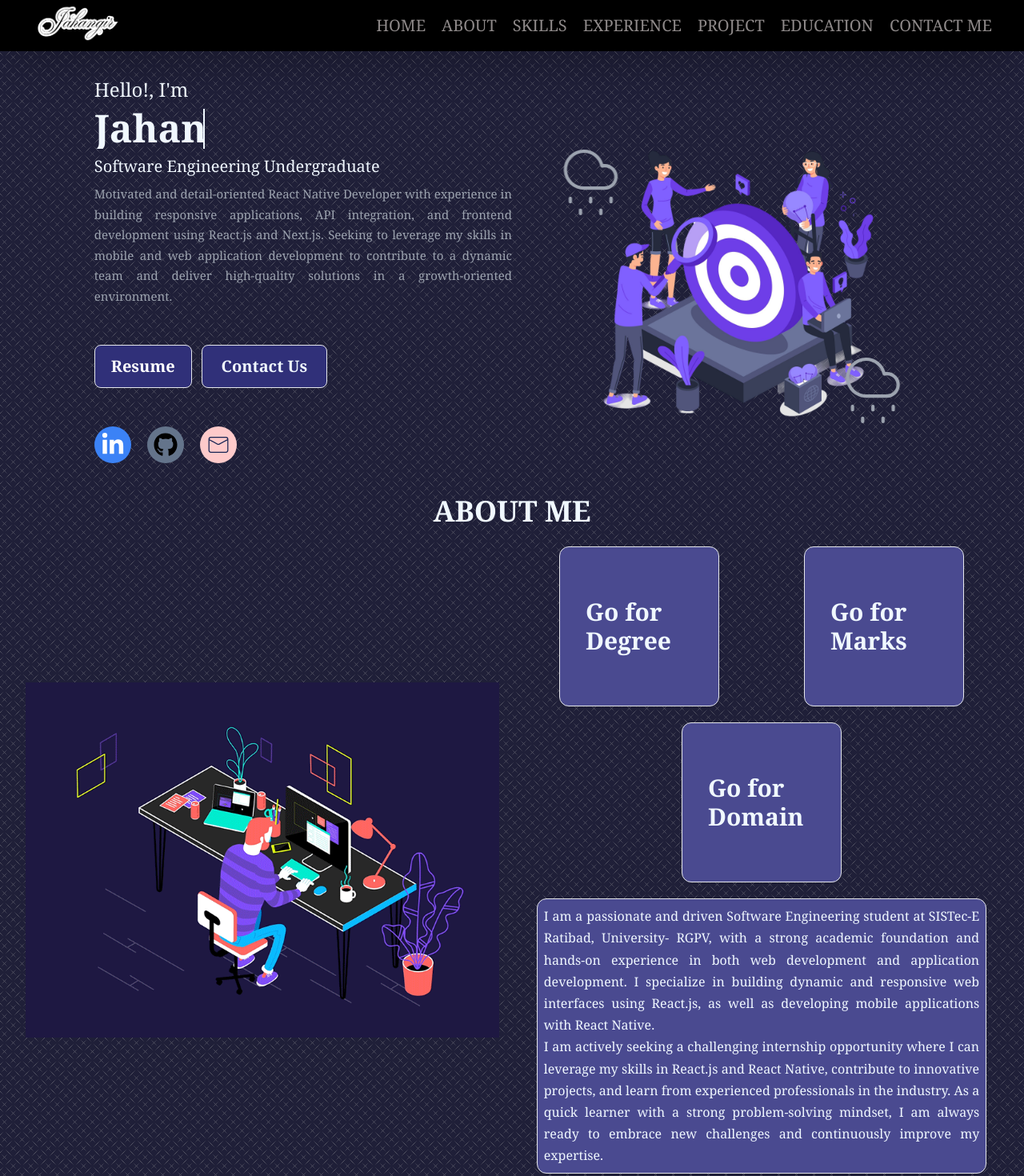
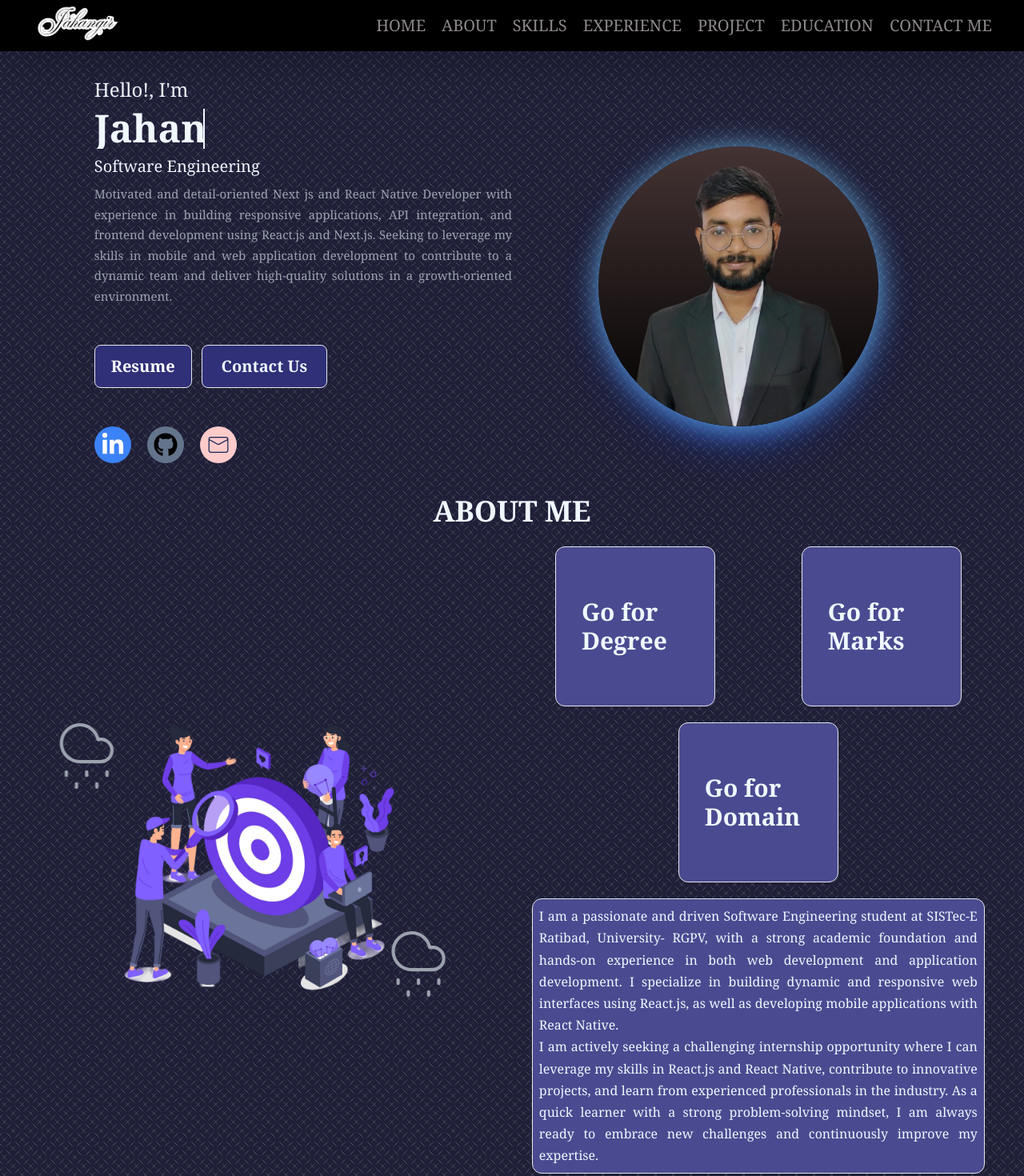
Before and after one commit to ErJahangir/portfolio, a Next.js app: page / in a window 1280 px wide. Shown: the top 1470 px of the page at 80% size. Built offline with nearby package versions, Linux system fonts and the light colour scheme.

Commit message:
changes on home component

```diff
--- a/src/app/Component/About.jsx
+++ b/src/app/Component/About.jsx
@@ -1,5 +1,6 @@
 import Image from "next/image";
 import React from "react";
+import { CiCloudDrizzle } from "react-icons/ci";
 import { FaGraduationCap } from "react-icons/fa";
 import { GiAchievement } from "react-icons/gi";
 import { TbWorld } from "react-icons/tb";
@@ -9,7 +10,7 @@ const About = () => {
       {/* <h2 className="capitalize text-3xl">Get to know</h2> */}
       <h2 className="text-4xl mb-6 uppercase font-bold">About me</h2>
       <div className="flex flex-col-reverse md:flex-row  mx-auto items-center gap-5 md:gap-8">
-        <div className="w-[90%] mx-auto flex md:w-[49%]">
+        {/* <div className="w-[90%] mx-auto flex md:w-[49%]">
           <Image
             width={600}
             height={600}
@@ -18,6 +19,24 @@ const About = () => {
             alt="second gif"
             unoptimized
           />
+        </div> */}
+
+        <div className="md:w-[48%] relative flex items-center justify-center">
+          <div className="absolute top-0 left-0 cloud1-div">
+            <CiCloudDrizzle className="cloud1 text-gray-400" />
+          </div>
+
+          <Image
+            src="/first1.png"
+            height={400}
+            width={400}
+            alt="Profile Image"
+            className="object-contain"
+          />
+
+          <div className="absolute bottom-0 right-0 cloud2-div">
+            <CiCloudDrizzle className="cloud2 text-gray-400" />
+          </div>
         </div>
         <div className="flex flex-col mx-auto w-[95%] lg:w-[49%] gap-5 ">
           <div className="flex flex-wrap gap-5 mx-auto">
--- a/src/app/Component/Data.jsx
+++ b/src/app/Component/Data.jsx
@@ -1,12 +1,12 @@
 const HomeData = {
   name: "Jahangir Alam",
   About:
-    " Motivated and detail-oriented React Native Developer with experience in building responsive applications, API integration, and frontend development using React.js and Next.js. Seeking to leverage my skills in mobile and web application development to contribute to a dynamic team and deliver high-quality solutions in a growth-oriented environment.",
-  position: "Software Engineering Undergraduate",
+    " Motivated and detail-oriented Next js and React Native Developer with experience in building responsive applications, API integration, and frontend development using React.js and Next.js. Seeking to leverage my skills in mobile and web application development to contribute to a dynamic team and deliver high-quality solutions in a growth-oriented environment.",
+  position: "Software Engineering",
   resume: "/new-resume.pdf",
   github: "https://github.com/ErJahangir",
   linkedIn: "https://www.linkedin.com/in/jahangircse786",
-  email: "mailto:jahangiralamnke786@gmail.com",
+  email: "jahangiralamnke786@gmail.com",
 };
 const homeSkills = [
   "Web Development",
--- a/src/app/Component/Experience.jsx
+++ b/src/app/Component/Experience.jsx
@@ -9,8 +9,7 @@ const Experience = () => {
       id="Experience"
       className="flex flex-col items-center my-9 gap-6 w-[95%] mx-auto"
     >
-      {/* <h5 className="text-xl uppercase">The skills I have</h5> */}
-      <h2 className="text-3xl uppercase border-b-2">
+      <h2 className="text-3xl uppercase border-b-2 text-center ">
         My Skills & My Experience
       </h2>
 
--- a/src/app/Component/Home.jsx
+++ b/src/app/Component/Home.jsx
@@ -157,7 +157,7 @@ const Home = () => {
 
       {/* Right section with clouds and image */}
       <div className="md:w-[48%] relative flex items-center justify-center">
-        <div className="absolute top-0 left-0 cloud1-div">
+        {/* <div className="absolute top-0 left-0 cloud1-div">
           <CiCloudDrizzle className="cloud1 text-gray-400" />
         </div>
 
@@ -171,6 +171,15 @@ const Home = () => {
 
         <div className="absolute bottom-0 right-0 cloud2-div">
           <CiCloudDrizzle className="cloud2 text-gray-400" />
+        </div> */}
+        <div className="shadow-2xl rounded-full shadow-blue-800  ">
+          <Image
+            src="/me.png"
+            height={400}
+            width={400}
+            alt="Profile Image"
+            className="img"
+          />
         </div>
       </div>
     </div>
--- a/src/app/globals.css
+++ b/src/app/globals.css
@@ -93,7 +93,6 @@ body {
   border-radius: 2rem;
   border: 1px solid transparent;
   transition: var(--transition);
-  /* width: 98%; */
 }
 
 .experience__container > div:hover {
@@ -126,8 +125,6 @@ body {
   color: rgb(115, 194, 234);
 }
 
-/* Media queries for medium devices(Tablets) */
-
 @media screen and (max-width: 1024px) {
   .experience__container {
     grid-template-columns: 1fr;
@@ -144,8 +141,6 @@ body {
   }
 }
 
-/* Media queries for small devices(Mobiles) */
-
 @media screen and (max-width: 600px) {
   .experience__container {
     gap: 1rem;
@@ -157,11 +152,9 @@ body {
   }
 }
 
-/* Keyframe for cloud movement */
-
 .cloud1-div {
   position: absolute;
-  animation: animation1 8s infinite ease-out; /* Animation duration and easing */
+  animation: animation1 8s infinite ease-out;
   left: 0;
   font-size: 100px;
   top: 20px;
@@ -172,29 +165,47 @@ body {
   right: -20px;
   font-size: 100px;
   bottom: 20px;
-  animation: animation2 8s infinite ease-in; /* Same animation for cloud2 */
+  animation: animation2 8s infinite ease-in;
 }
 
 @keyframes animation1 {
   0% {
-    transform: translateX(0); /* Initial position */
+    transform: translateX(0);
   }
   50% {
-    transform: translateX(100px); /* Move 200px to the right */
+    transform: translateX(100px);
   }
   100% {
-    transform: translateX(0); /* Return to the starting point */
+    transform: translateX(0);
   }
 }
 
 @keyframes animation2 {
   0% {
-    transform: translateX(0); /* Initial position */
+    transform: translateX(0);
   }
   50% {
-    transform: translateX(-100px); /* Move 200px to the right */
+    transform: translateX(-100px);
   }
   100% {
-    transform: translateX(0); /* Return to the starting point */
+    transform: translateX(0);
   }
 }
+
+.img {
+  box-shadow: 1px 1px 35px rgba(115, 194, 234, 0.8);
+  border-radius: 50%;
+  width: 350px;
+  height: 350px;
+  background: linear-gradient(#443333, #000);
+  object-fit: cover;
+  transition: all 1s ease-in-out;
+  transform: scale(1);
+}
+
+.img:hover {
+  transform: scale(1.1);
+  box-shadow: 0px 0px 40px #8882c4, 0px 0px 100px #473f5e;
+  background: linear-gradient(#553333, #111);
+  filter: hue-rotate(15deg) brightness(1.2);
+}
```
Also changed, not shown: public/me.png (added).
